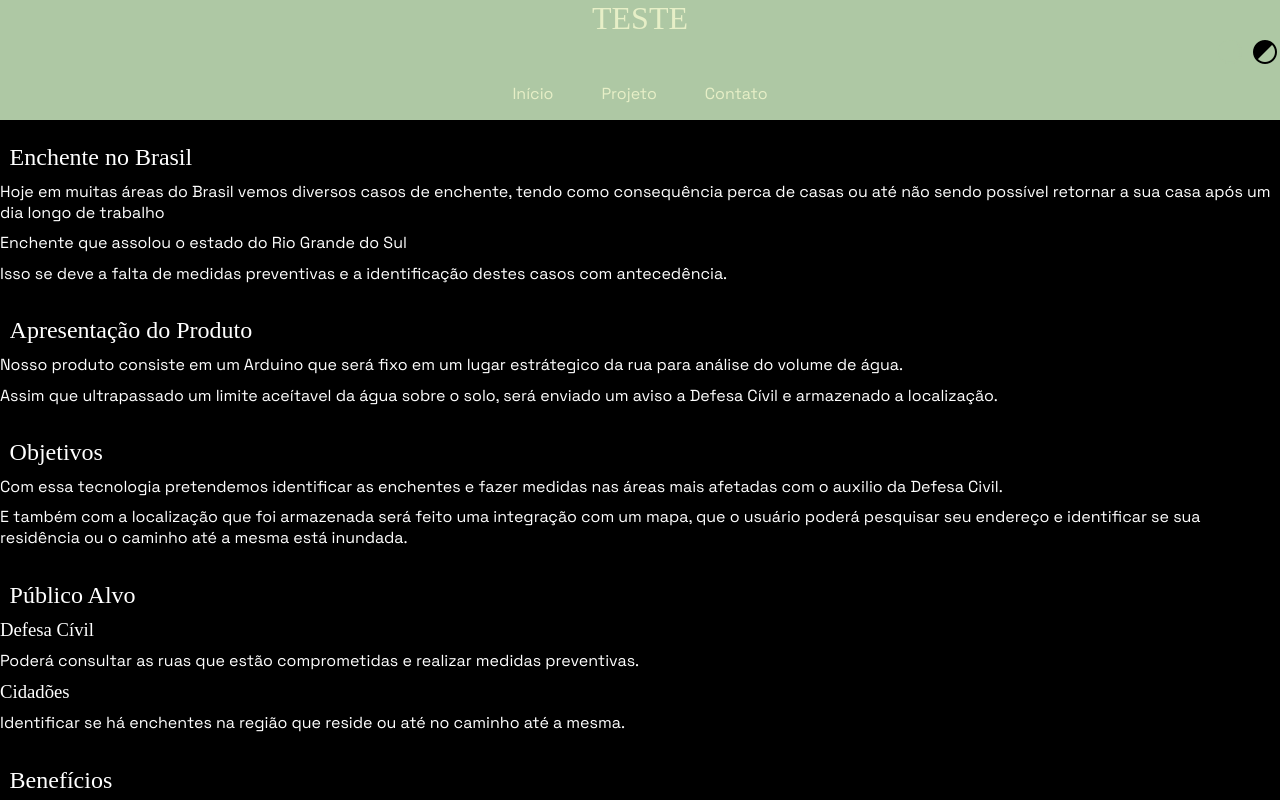
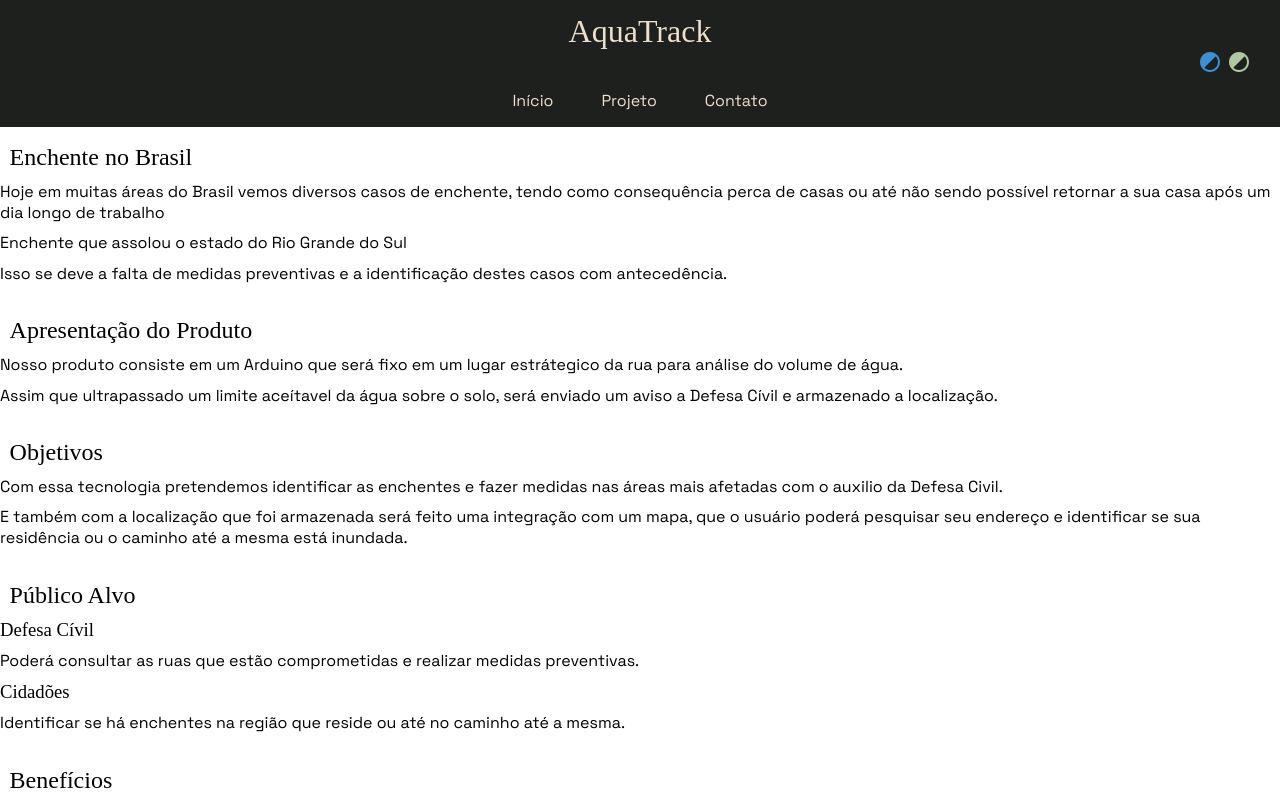
Before and after one commit to GSFIAP/GS-01, a plain HTML site: page index.html in a window 1280 px wide. Both pictures are taken after a click on the picture 1265 px from the left and 52 px from the top of the page. Shown: the top 800 px of the page. Drawn offline with Linux system fonts and the light colour scheme; a web font is replaced by a local one.

Commit message:
feat: Botões para troca de fundo

```diff
--- a/index.html
+++ b/index.html
@@ -10,15 +10,16 @@
     <link rel="preconnect" href="https://fonts.gstatic.com" crossorigin>
     <link href="https://fonts.googleapis.com/css2?family=Anta&display=swap" rel="stylesheet">
     <link rel="preconnect" href="https://fonts.googleapis.com">
-<link rel="preconnect" href="https://fonts.gstatic.com" crossorigin>
-<link href="https://fonts.googleapis.com/css2?family=Space+Grotesk:wght@300..700&display=swap" rel="stylesheet">
+    <link rel="preconnect" href="https://fonts.gstatic.com" crossorigin>
+    <link href="https://fonts.googleapis.com/css2?family=Space+Grotesk:wght@300..700&display=swap" rel="stylesheet">
 </head>
 <body>
     <header id="Inicio">
-        <h1>TESTE</h1>
+        <h1>AquaTrack</h1>
         <div class="cor-site">
-        <img alt="fundo-escuro" id="btnCor" src="./src/assets/imgs/preto.png">
-        <img alt="fundo-verde" src="./src/assets/imgs/verde.png">
+        <img alt="fundo-escuro" id="btnCorPreto" src="./src/assets/imgs/modo-preto.png">
+        <img alt="fundo-verde" id="btnCorVerde" src="./src/assets/imgs/modo-verde.png">
+        <img alt="fundo-verde" id="btnCorAzul" src="./src/assets/imgs/modo-azul.png">
         </div>
         <nav class="menu-navegacao">
             <a class="botao-navegacao" href="#secao-produto-inicio">Início</a>
--- a/src/css/index.css
+++ b/src/css/index.css
@@ -66,6 +66,7 @@ header {
     position: fixed;
     width: 100%;
     & h1 {
+        margin-top: 0.8rem;
         font-family: var(--fonte-titulo);
         display: flex;
         align-items: center;
--- a/src/css/variaveis.css
+++ b/src/css/variaveis.css
@@ -4,3 +4,17 @@
     --fonte-titulo: Anta;
     --fonte-texto: Space Grotesk;
 }
+
+.modo-preto {
+    --cor-principal: #1E201E;
+    --cor-secundaria: #ECDFCC;
+    --fonte-titulo: Anta;
+    --fonte-texto: Space Grotesk;
+}
+
+.modo-azul {
+    --cor-principal: #3D90D7;
+    --cor-secundaria: #FFFA8D;
+    --fonte-titulo: Anta;
+    --fonte-texto: Space Grotesk;
+}
--- a/src/js/app.js
+++ b/src/js/app.js
@@ -1,14 +1,19 @@
-const btnCor = document.getElementById("btnCor");
+const btnCor = document.getElementById("btnCorPreto");
+const html = document.querySelector("html");
 
-btnCor.addEventListener("click", function () {
-    if (document.body.style.backgroundColor === "black") {
-        document.body.style.backgroundColor = "white";
-        document.body.style.color = "black";
-    } else {
-        document.body.style.backgroundColor = "black";
-        document.body.style.color = "white";
-        btnCor.textContent = "Modo Claro";
-    }
+btnCorPreto.addEventListener("click", function () {
+
+    html.classList.toggle("modo-preto");
+});
+
+btnCorVerde.addEventListener("click", function () {
+
+    html.classList.remove("modo-preto") || html.classList.toggle("modo-azul");
+});
+
+btnCorAzul.addEventListener("click", function () {
+
+    html.classList.toggle("modo-azul");
 });
 
 const inputNome = document.getElementById('nome');
```
Also changed, not shown: src/assets/imgs/modo-azul.png (added), src/assets/imgs/modo-preto.png (added), src/assets/imgs/modo-verde.png (added), src/assets/imgs/preto.png (deleted), src/assets/imgs/verde.png (deleted).
